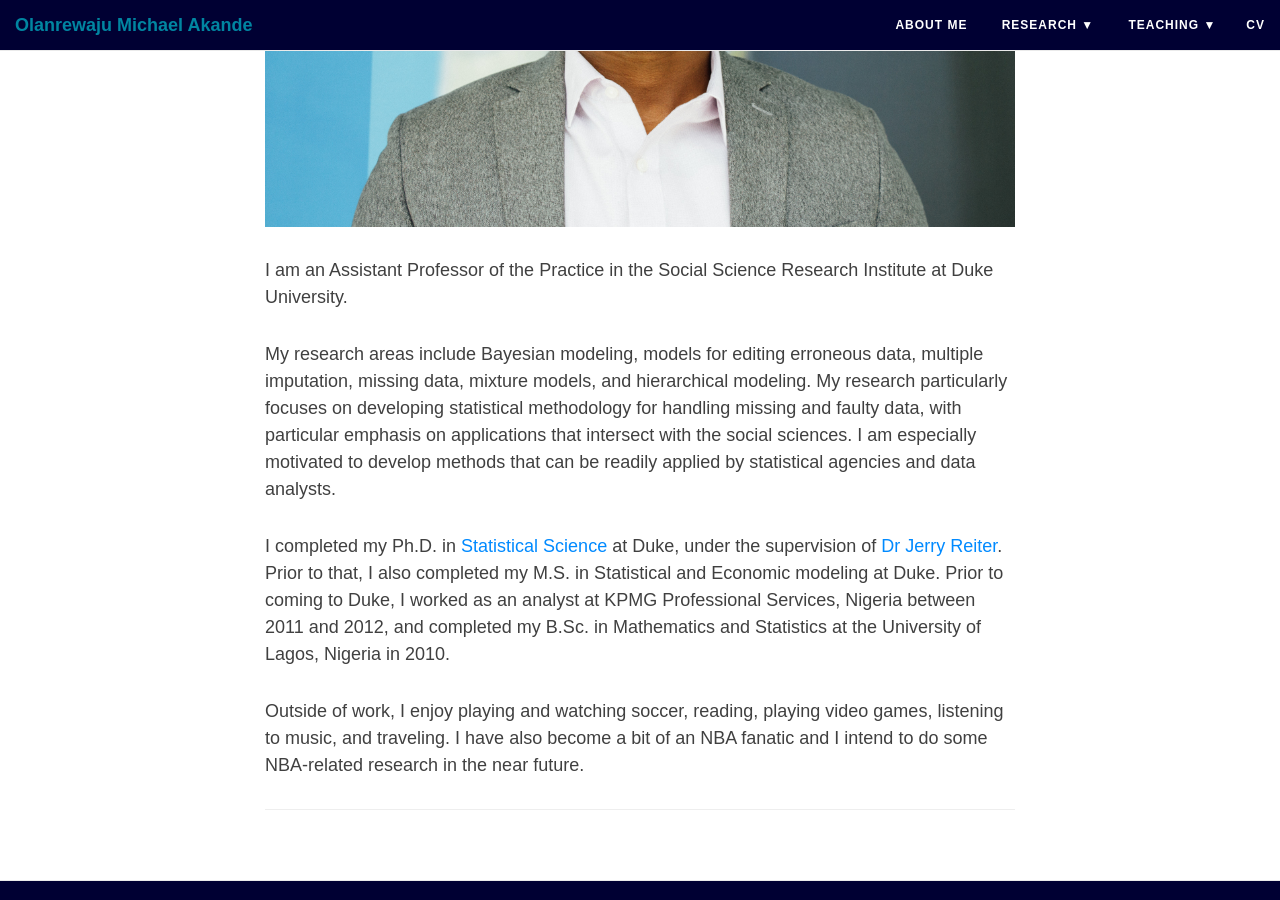
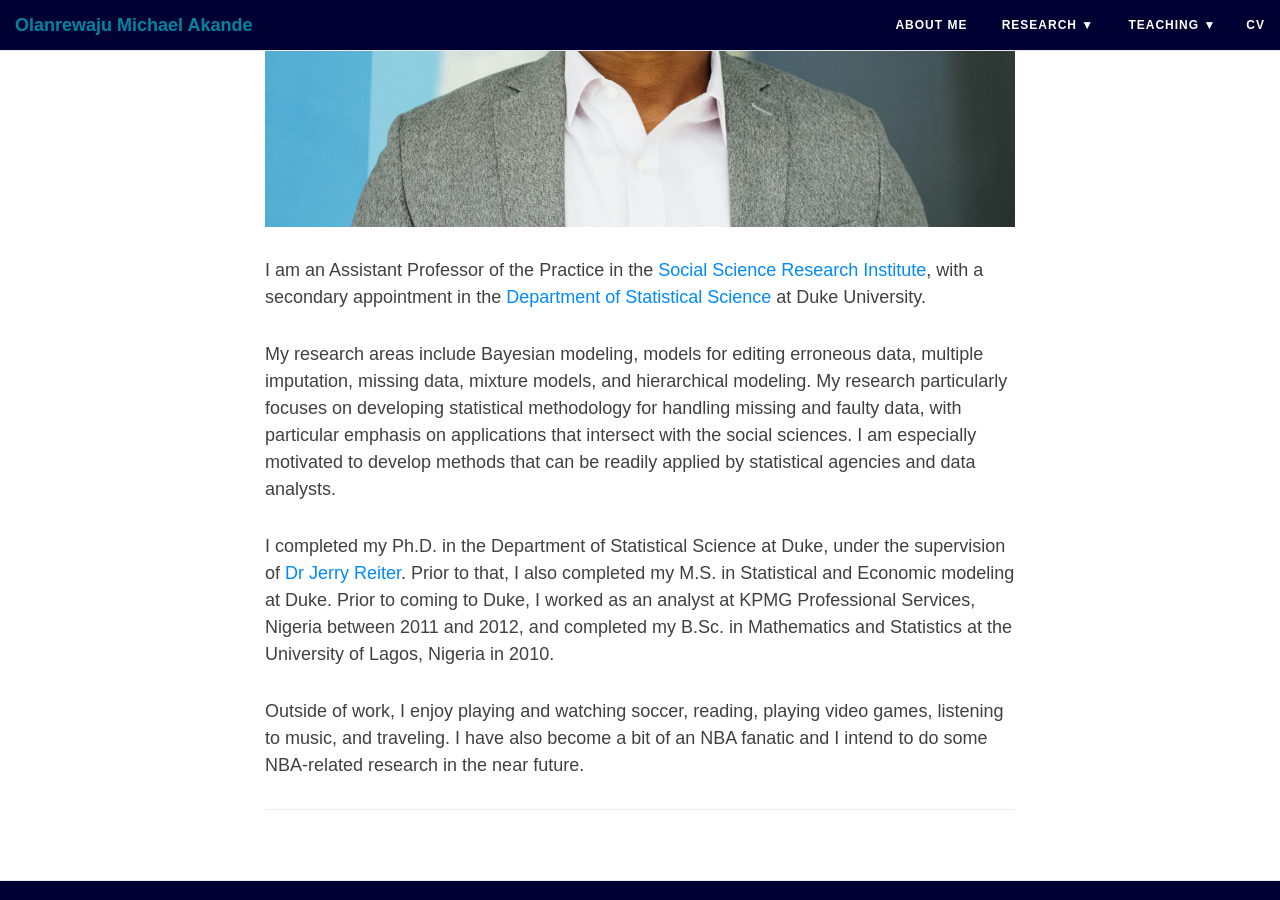
Before and after one commit to akandelanre/akandelanre.github.io, a Jekyll site: the page built from aboutme.md, in a window 1280 px wide and 900 px high, scrolled down 551 px. Built offline with Jekyll 4.4.1, drawn with Linux system fonts in a browser that asks for light colours; nearby versions of some CDN libraries.

Commit message:
Minor update to profile

```diff
--- a/aboutme.md
+++ b/aboutme.md
@@ -4,11 +4,11 @@
 ---
 ![](https://akandelanre.github.io/img/profile-pic.jpg)
 
-I am an Assistant Professor of the Practice in the Social Science Research Institute at Duke University.
+I am an Assistant Professor of the Practice in the [Social Science Research Institute](https://ssri.duke.edu), with a secondary appointment in the [Department of Statistical Science](https://stat.duke.edu) at Duke University.
 
 My research areas include Bayesian modeling, models for editing erroneous data, multiple imputation, missing data, mixture models, and hierarchical modeling. My research particularly focuses on developing statistical methodology for handling missing and faulty data, with particular emphasis on applications that intersect with the social sciences. I am especially motivated to develop methods that can be readily applied by statistical agencies and data analysts.
 
-I completed my Ph.D. in [Statistical Science](https://stat.duke.edu) at Duke, under the supervision of [Dr Jerry Reiter](http://www2.stat.duke.edu/~jerry/). Prior to that, I also completed my M.S. in Statistical and Economic modeling at Duke. Prior to coming to Duke, I worked as an analyst at KPMG Professional Services, Nigeria between 2011 and 2012, and completed my B.Sc. in Mathematics and Statistics at the University of Lagos, Nigeria in 2010.
+I completed my Ph.D. in the Department of Statistical Science at Duke, under the supervision of [Dr Jerry Reiter](http://www2.stat.duke.edu/~jerry/). Prior to that, I also completed my M.S. in Statistical and Economic modeling at Duke. Prior to coming to Duke, I worked as an analyst at KPMG Professional Services, Nigeria between 2011 and 2012, and completed my B.Sc. in Mathematics and Statistics at the University of Lagos, Nigeria in 2010.
 
 Outside of work, I enjoy playing and watching soccer, reading, playing video games, listening to music, and traveling. I have also become a bit of an NBA fanatic and I intend to do some NBA-related research in the near future.
 
```
